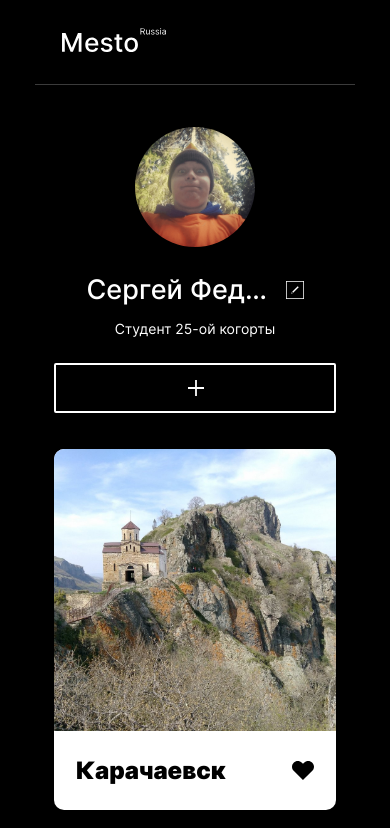
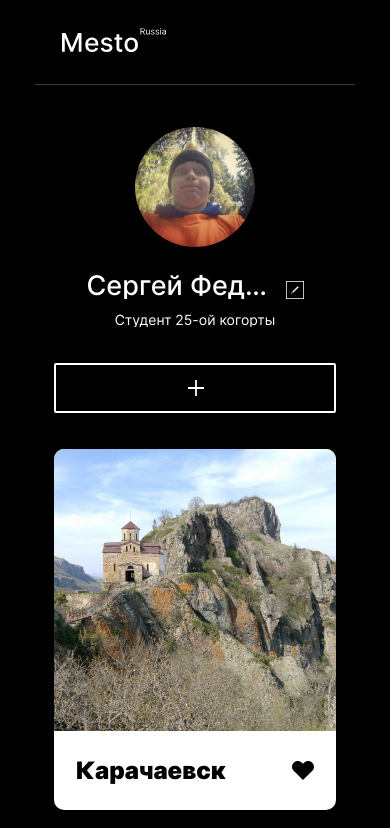
Before and after one commit to Mfreenzy/mesto-project, a plain HTML site: page index.html in a window 390 px wide. Shown: the top 828 px of the page. Drawn offline with Linux system fonts and the light colour scheme.

Commit message:
Место финальная итерация

```diff
--- a/blocks/profile/__add-button/profile__add-button.css
+++ b/blocks/profile/__add-button/profile__add-button.css
@@ -22,6 +22,7 @@
     .profile__add-button {
         background-image: url(../../../images/aButton_mobile.svg);
         width: 282px;
+        margin:10px 0 0 0;
     }
 
 }
--- a/blocks/profile/__container/profile__container.css
+++ b/blocks/profile/__container/profile__container.css
@@ -1,7 +1,7 @@
 .profile__container {
     display: flex;
     column-gap: 18px;
-    align-items: baseline;
+    align-items: self-end;
 }
 
 @media screen and (max-width: 1279px) {
--- a/blocks/profile/__name/profile__name.css
+++ b/blocks/profile/__name/profile__name.css
@@ -4,7 +4,7 @@
     padding: 0;
     color: #fff;
     font-size: 42px;
-    line-height: 48px;
+    line-height: 39px;
     font-weight: 500;
     text-overflow: ellipsis;
     white-space: nowrap;
@@ -16,7 +16,7 @@
     .profile__name {
         max-width: 189px;
         font-size: 27px;
-        line-height: 33px;
+        line-height: 26px;
         text-align: center;
     }
 }
--- a/blocks/profile/__prof/profile__prof.css
+++ b/blocks/profile/__prof/profile__prof.css
@@ -13,7 +13,7 @@
 @media screen and (max-width:1279px) {
     .profile__prof {
         font-size: 14px;
-        line-height: 17px;
+        line-height: 14px;
         text-align: center;
     }
 }
```
